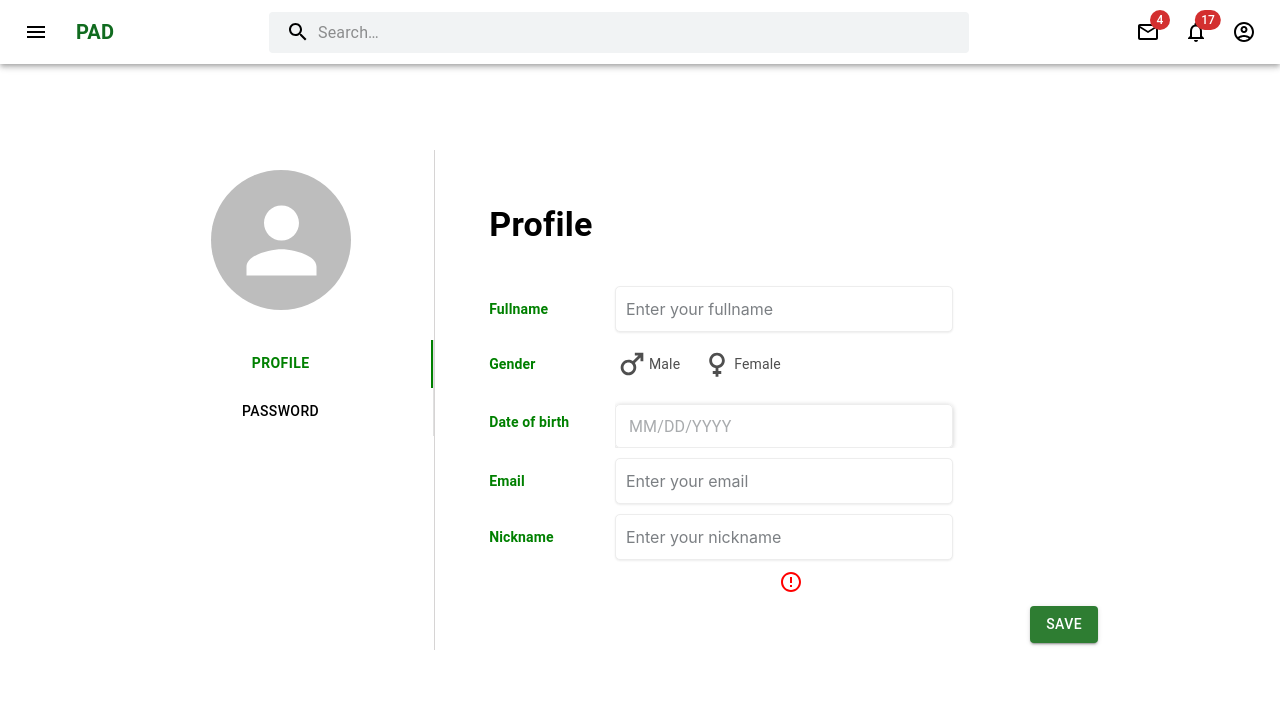
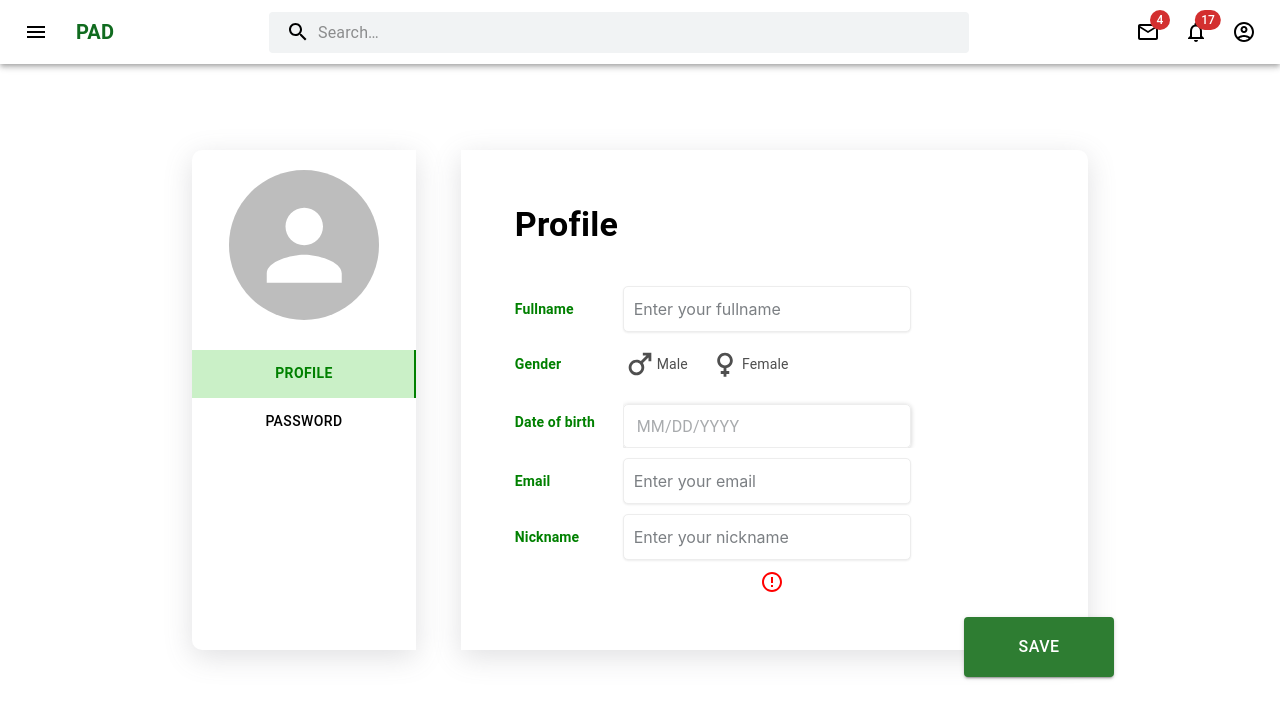
Before and after one commit to long-h2010/pad, a React (Vite) app in the folder apps/frontend/: page /profile in a window 1280 px wide. Shown: the top 718 px of the page. Built offline with nearby package versions, Linux system fonts and the light colour scheme; no server answers.

Commit message:
update UI profile

```diff
--- a/apps/frontend/src/pages/profile/change-password.tsx
+++ b/apps/frontend/src/pages/profile/change-password.tsx
@@ -60,7 +60,7 @@ const ChangePassword: React.FC<any> = (props) => {
           <Button
             variant="contained"
             color="success"
-            onClick={handleChangePassword}
+            onClick={handleChangePassword} className={classes.btnSave}
           >
             Save
           </Button>
--- a/apps/frontend/src/pages/profile/information.tsx
+++ b/apps/frontend/src/pages/profile/information.tsx
@@ -176,7 +176,7 @@ const Information: React.FC<any> = (props) => {
             float: "right",
           }}
         >
-          <Button variant="contained" color="success">
+          <Button variant="contained" color="success" className={classes.btnSave}>
             Save
           </Button>
         </Box>
--- a/apps/frontend/src/pages/profile/profile.tsx
+++ b/apps/frontend/src/pages/profile/profile.tsx
@@ -108,6 +108,9 @@ function Profile() {
                         .css-10d9dml-MuiTabs-indicator {
                             background-color: green;
                         }
+                        .MuiTabs-scroller {
+                            width: 100%
+                        }
                     `}
                 </style>
                 <Box>
@@ -127,7 +130,7 @@ function Profile() {
                                 value={value}
                                 onChange={handleChange}
                                 aria-label='Vertical tabs example'
-                                sx={{ borderRight: 1, borderColor: 'divider' }}
+                                sx={{ alignItems: 'center' }}
                             >
                                 <Tab
                                     className={classes.tab}
--- a/apps/frontend/src/pages/profile/styles.tsx
+++ b/apps/frontend/src/pages/profile/styles.tsx
@@ -15,7 +15,7 @@ const ProfileStyles = makeStyles()(() => {
         top: "50%",
         left: "50%",
         transform: "translate(-50%, -50%)",
-        width: "80%",
+        width: "70%",
         height: "500px",
         boxSizing: "border-box",
         display: "block",
@@ -23,11 +23,11 @@ const ProfileStyles = makeStyles()(() => {
       },
       paperLeft: {
         float: "left",
-        width: "30%",
+        width: "25%",
         height: "100%",
         backgroundColor: "white",
         borderRadius: "10px 0 0 10px",
-        borderRight: "1px solid #d6d4d4"
+        boxShadow: "rgba(100, 100, 111, 0.2) 0px 7px 29px 0px"
       },
       paperRight: {
         float: "right",
@@ -36,6 +36,7 @@ const ProfileStyles = makeStyles()(() => {
         backgroundColor: "white",
         borderRadius: "0 10px 10px 0",
         padding: "30px",
+        boxShadow: "rgba(100, 100, 111, 0.2) 0px 7px 29px 0px"
       },
       title: {
         color: "black",
@@ -43,8 +44,8 @@ const ProfileStyles = makeStyles()(() => {
         marginBottom: "40px",
       },
       avatar: {
-        width: "140px",
-        height: "140px",
+        width: "150px",
+        height: "150px",
         margin: "20px auto",
       },
       nameUser: {
@@ -57,6 +58,7 @@ const ProfileStyles = makeStyles()(() => {
         "&.Mui-selected": {
           color: "green",
           fontWeight: "bold",
+          backgroundColor: "#caf0c7"
         },
       },
       subtitle: {
@@ -80,6 +82,14 @@ const ProfileStyles = makeStyles()(() => {
         marginRight: "20px",
         cursor: "pointer",
       },
+      btnSave: {
+        position: "absolute",
+        width: "150px",
+        height: "60px",
+        fontSize: "16px",
+        right: "-26px",
+        bottom: "-27px"
+      }
     };
 })
 
```
